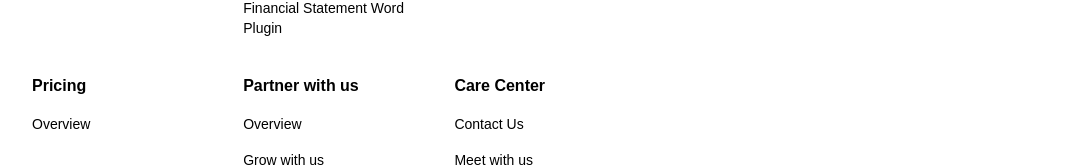
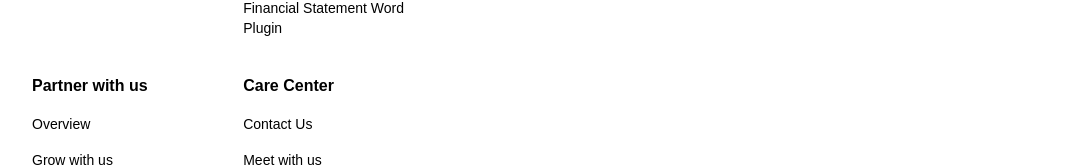
Before and after one commit to NousInfotech/sheetsway, a Next.js app: page / in a window 1280 px wide. Shown: the part 7540-7707 px from the top of the page, without its empty margins (96-1183 px from the left). Built offline with nearby package versions, Linux system fonts and the light colour scheme.

Commit message:
Footer last correcition

```diff
--- a/src/Components/UI/Footer.jsx
+++ b/src/Components/UI/Footer.jsx
@@ -60,13 +60,13 @@ const footerLinks = [
       // { name: "Facebook", href: "/" },
     ],
   },
-  {
-    title: "Pricing",
-    links: [
-      { name: "Overview", href: "/" },
-      // { name: "License", href: "/" },
-    ],
-  },
+  // {
+  //   title: "Pricing",
+  //   links: [
+  //     { name: "Overview", href: "/" },
+  //     // { name: "License", href: "/" },
+  //   ],
+  // },
   {
     title: "Partner with us",
     links: [
```
